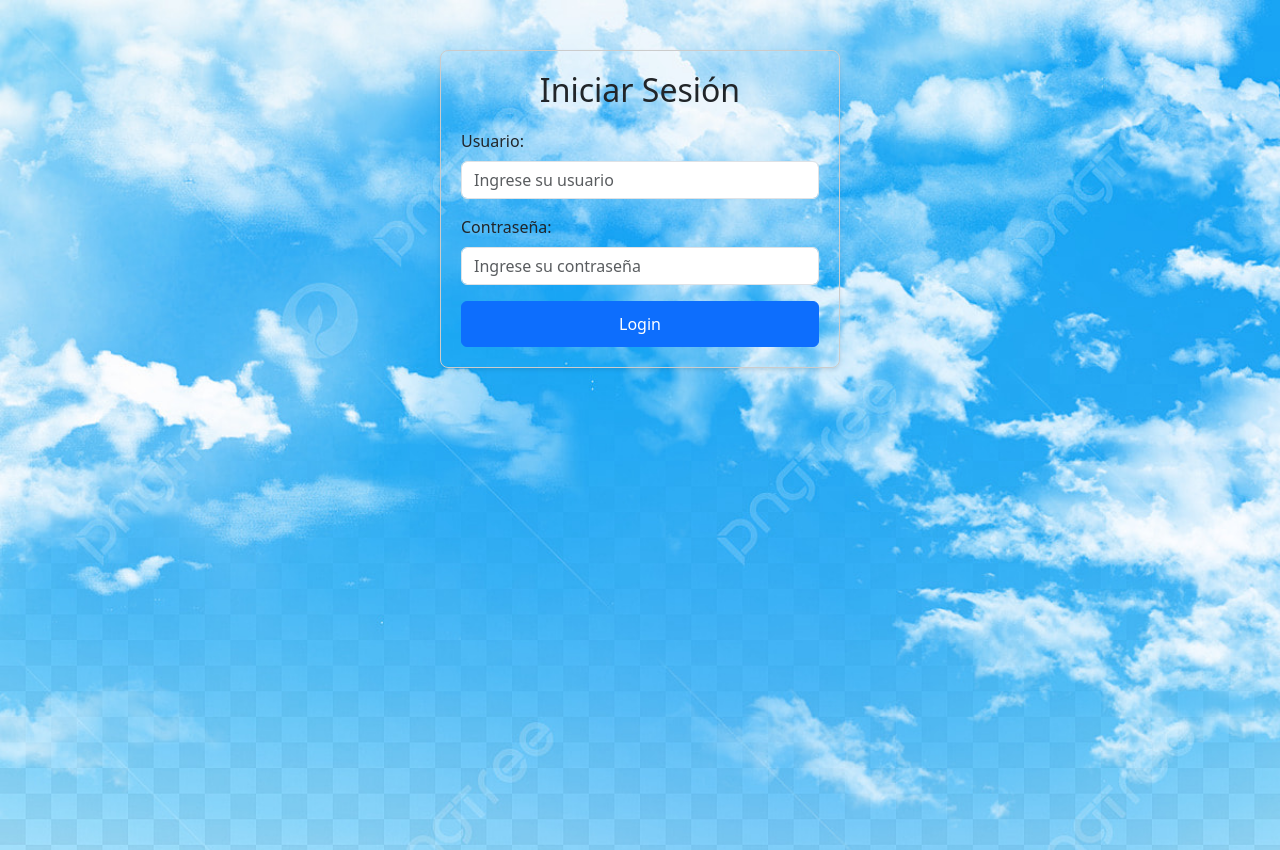
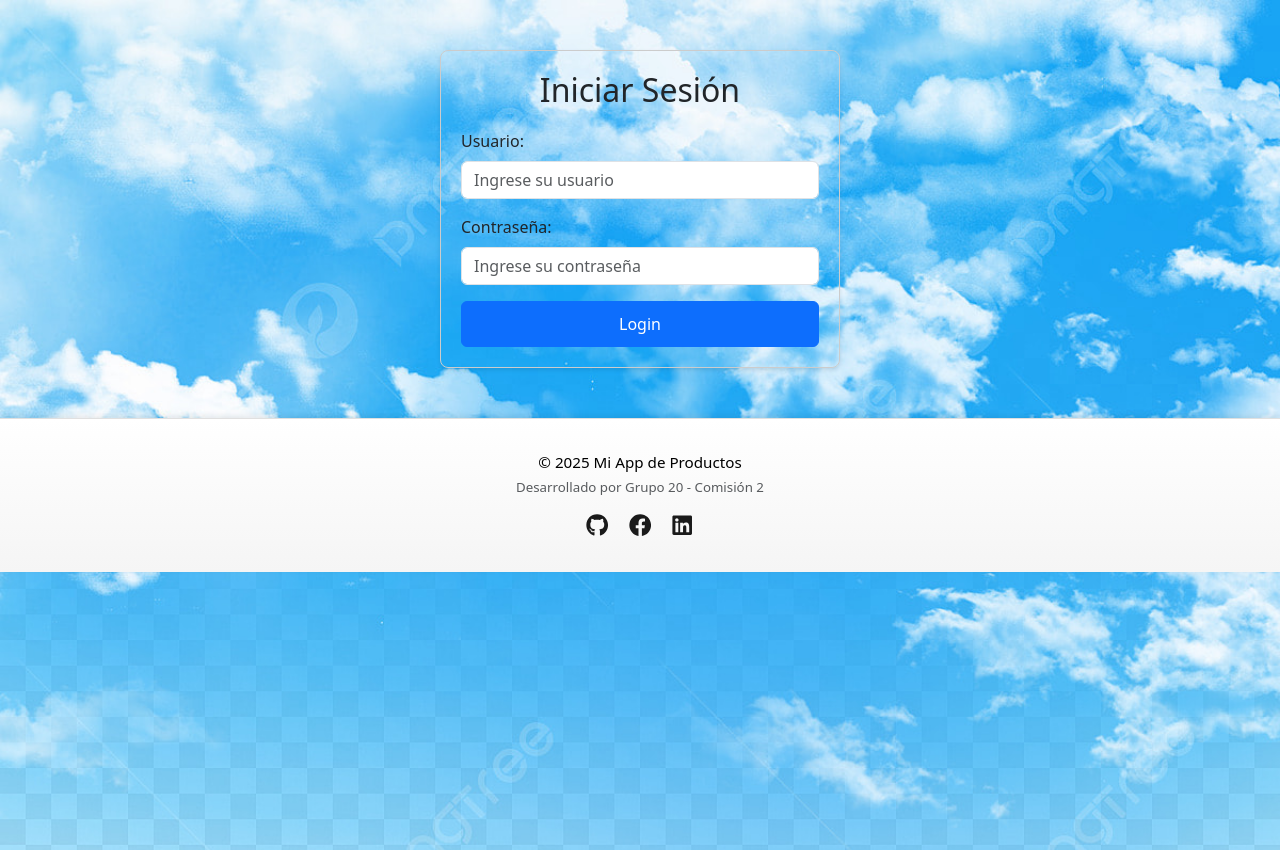
Before and after one commit to valenmadrigal/TrabajoFinalGrupo20Comision2, a React (Vite) app in the folder TrabajoFinalGrupo20Comision2/: page / in a window 1280 px wide. Built offline with nearby package versions, Linux system fonts and the light colour scheme; no server answers.

Commit message:
modificaciones de CSS  por Espejo Talia

```diff
--- a/TrabajoFinalGrupo20Comision2/src/App.jsx
+++ b/TrabajoFinalGrupo20Comision2/src/App.jsx
@@ -1,11 +1,13 @@
 import { BrowserRouter as Router, Routes, Route, Navigate } from 'react-router-dom';
 import { useAuth } from './hooks/AuthContext';
+// Estilos de Bootstrap
 import 'bootstrap/dist/css/bootstrap.min.css';
-
 import 'bootstrap/dist/js/bootstrap.bundle.min.js';
-
+// Componentes
 import Navbar from './assets/components/Navbar';
+import Footer from './assets/components/Footer';
 import PrivateRoute from './assets/components/PrivateRoute';
+// Páginas
 import Home from './pages/Home';
 import ProductDetail from './pages/ProductDetail';
 import FavoritesPage from './pages/FavoritesPage';
@@ -17,33 +19,37 @@
 
   return (
     <Router>
+      {/* Barra de navegación que aparece siempre */}
       <Navbar />
-
+      {/* Rutas*/}
       <Routes>
+        {/* Página principal: si está autenticado va al Home, si no, al login */}
         <Route path="/" element={isAuthenticated ? <Home /> : <LoginPage />} />
 
+        {/* Página de login: si ya está autenticado, redirige al Home */}
         <Route
           path="/login"
           element={isAuthenticated ? <Navigate to="/" replace /> : <LoginPage />}
         />
 
-        {/* --- Rutas Protegidas --- */}
+        {/* --- Rutas protegidas (solo si hay sesión iniciada) --- */}
         <Route element={<PrivateRoute />}>
           <Route path="/products" element={<Home />} />
           <Route path="/detalle/:id" element={<ProductDetail />} />
           <Route path="/favoritos" element={<FavoritesPage />} />
 
-          {/* RUTA PARA CREAR UN NUEVO PRODUCTO */}
+          {/* Crear o editar productos */}
           <Route path="/crear" element={<ProductForm />} />
 
-          {/* RUTA PARA EDITAR UN PRODUCTO EXISTENTE (con ID) */}
           <Route path="/editar/:id" element={<ProductForm />} />
         </Route>
 
+        {/* Ruta no encontrada */}
         <Route path="*" element={<h2 style={{ padding: '2rem' }}>Página no encontrada</h2>} />
       </Routes>
+      <Footer />
+
     </Router>
   );
 }
-
 export default App;
--- /dev/null
+++ b/TrabajoFinalGrupo20Comision2/src/assets/CSS/Footer.css
@@ -0,0 +1,46 @@
+.footer {
+  background: linear-gradient(180deg, #ffffff, #f5f5f5);
+  border-top: 1px solid #e0e0e0;
+  box-shadow: 0 -2px 6px rgba(0, 0, 0, 0.08);
+  color: #000000;
+  width: 100%;
+  font-size: 0.95rem;
+  padding: 1rem 0;
+  position: relative;
+  bottom: 0;
+  left: 0;
+  z-index: 999;
+  text-align: center;
+  animation: fadeInFooter 0.6s ease-in;
+}
+
+@keyframes fadeInFooter {
+  from {
+    opacity: 0;
+    transform: translateY(20px);
+  }
+  to {
+    opacity: 1;
+    transform: translateY(0);
+  }
+}
+
+.footer p {
+  margin: 0;
+}
+
+.social-icons {
+  margin-top: 0.5rem;
+}
+
+.social-icons a {
+  color: #1a1a1a;
+  font-size: 1.4rem;
+  margin: 0 10px;
+  transition: transform 0.3s ease, color 0.3s ease;
+}
+
+.social-icons a:hover {
+  color: #0d6efd;
+  transform: scale(1.15);
+}
--- /dev/null
+++ b/TrabajoFinalGrupo20Comision2/src/assets/CSS/Navbar.css
@@ -0,0 +1,98 @@
+@keyframes slideDown {
+  from {
+    opacity: 0;
+    transform: translateY(-20px);
+  }
+  to {
+    opacity: 1;
+    transform: translateY(0);
+  }
+}
+
+.navbar {
+  background: rgba(20, 20, 20, 0.8);
+  backdrop-filter: blur(12px);
+  box-shadow: 0 6px 18px rgba(0, 0, 0, 0.4);
+  border-bottom: 1px solid rgba(255, 255, 255, 0.1);
+  animation: slideDown 0.5s ease-in-out;
+  padding: 0.75rem 1.5rem;
+  z-index: 1000;
+}
+
+.navbar-brand {
+  color: #000000 !important;
+  font-weight: 700;
+  font-size: 1.8rem;
+  letter-spacing: 0.8px;
+  text-shadow: 0 1px 3px rgba(0, 0, 0, 0.8);
+  transition: transform 0.3s ease, color 0.3s ease;
+}
+
+.navbar-brand:hover {
+  transform: scale(1.06);
+  color: #0dcaf0 !important;
+}
+
+.nav-link {
+  color: #000000 !important;
+  font-weight: 500;
+  margin-right: 1rem;
+  text-shadow: 0 1px 2px rgba(0, 0, 0, 0.5);
+  transition: color 0.3s ease, transform 0.2s ease;
+}
+
+.nav-link:hover {
+  color: #079cff !important;
+  transform: translateY(-1px);
+}
+
+.navbar-text {
+  color: #000000;
+  font-weight: 500;
+  text-shadow: 0 3px 5px rgba(0, 0, 0, 0.5);
+  margin-right: 1rem;
+  font-size: 1rem;
+}
+
+.btn-outline-danger {
+  border-color: #070c99;
+  color: #226df9;
+  font-weight: 600;
+  transition: all 0.3s ease;
+}
+
+.btn-outline-danger:hover {
+  background-color: #dc3545;
+  color: #fff;
+  border-color: #dc3545;
+}
+
+/* Íconos (si usás react-icons) */
+.navbar-brand svg {
+  margin-right: 0.5rem;
+  transition: transform 0.3s ease;
+}
+
+.navbar-brand:hover svg {
+  transform: rotate(8deg) scale(1.1);
+}
+
+@media (max-width: 991px) {
+  .navbar {
+    padding: 0.5rem 1rem;
+  }
+
+  .nav-link {
+    margin-right: 0;
+    padding: 0.75rem 1rem;
+    text-align: center;
+    border-top: 1px solid rgba(255, 255, 255, 0.05);
+  }
+
+  .navbar-text {
+    display: block;
+    margin: 0 auto;
+    text-align: center;
+    margin-bottom: 0.5rem;
+  }
+}
--- /dev/null
+++ b/TrabajoFinalGrupo20Comision2/src/assets/components/Footer.jsx
@@ -0,0 +1,30 @@
+import { FaGithub, FaFacebook, FaLinkedin } from 'react-icons/fa';
+import '../CSS//Footer.css';
+
+function Footer() {
+  return (
+    <footer className="footer">
+      <div className="container text-center py-3">
+        <p className="mb-1">
+          &copy; {new Date().getFullYear()} Mi App de Productos
+        </p>
+        <p className="mb-2 small text-muted">
+          Desarrollado por Grupo 20 - Comisión 2
+        </p>
+        <div className="social-icons">
+          <a href="https://github.com/" target="_blank" rel="noopener noreferrer" aria-label="GitHub">
+            <FaGithub />
+          </a>
+          <a href="https://facebook.com/" target="_blank" rel="noopener noreferrer" aria-label="Facebook">
+            <FaFacebook />
+          </a>
+          <a href="https://linkedin.com/" target="_blank" rel="noopener noreferrer" aria-label="LinkedIn">
+            <FaLinkedin />
+          </a>
+        </div>
+      </div>
+    </footer>
+  );
+}
+
+export default Footer;
--- a/TrabajoFinalGrupo20Comision2/src/assets/components/Navbar.jsx
+++ b/TrabajoFinalGrupo20Comision2/src/assets/components/Navbar.jsx
@@ -1,6 +1,8 @@
 import { Link, useNavigate } from 'react-router-dom';
 import { useAuth } from '../../hooks/AuthContext';
+import { FaCube } from 'react-icons/fa';
 
+import '../CSS/Navbar.css';
 function Navbar() {
   const { isAuthenticated, user, logout } = useAuth();
   const navigate = useNavigate();
@@ -20,7 +22,8 @@
   return (
     <nav className="navbar navbar-expand-lg navbar-light bg-light">
       <div className="container-fluid">
-        <Link className="navbar-brand" to="/">Mi App de Productos</Link>
+        <Link className="navbar-brand d-flex align-items-center" to="/"> <FaCube className="me-2" />
+        Mi App de Productos</Link>
         <button
           className="navbar-toggler"
           type="button"
```
Also changed, not shown: package.json (+29 -1 lines).
